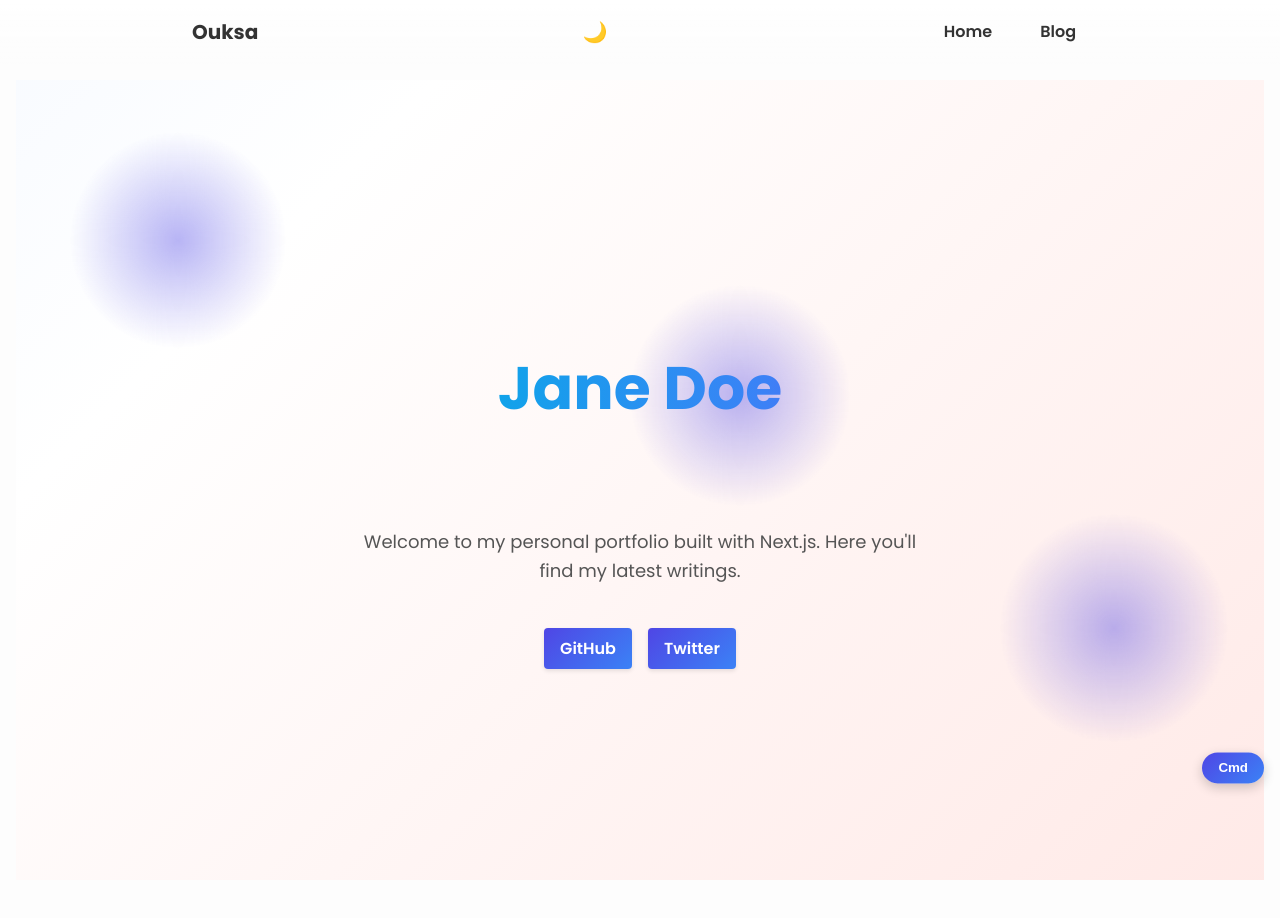
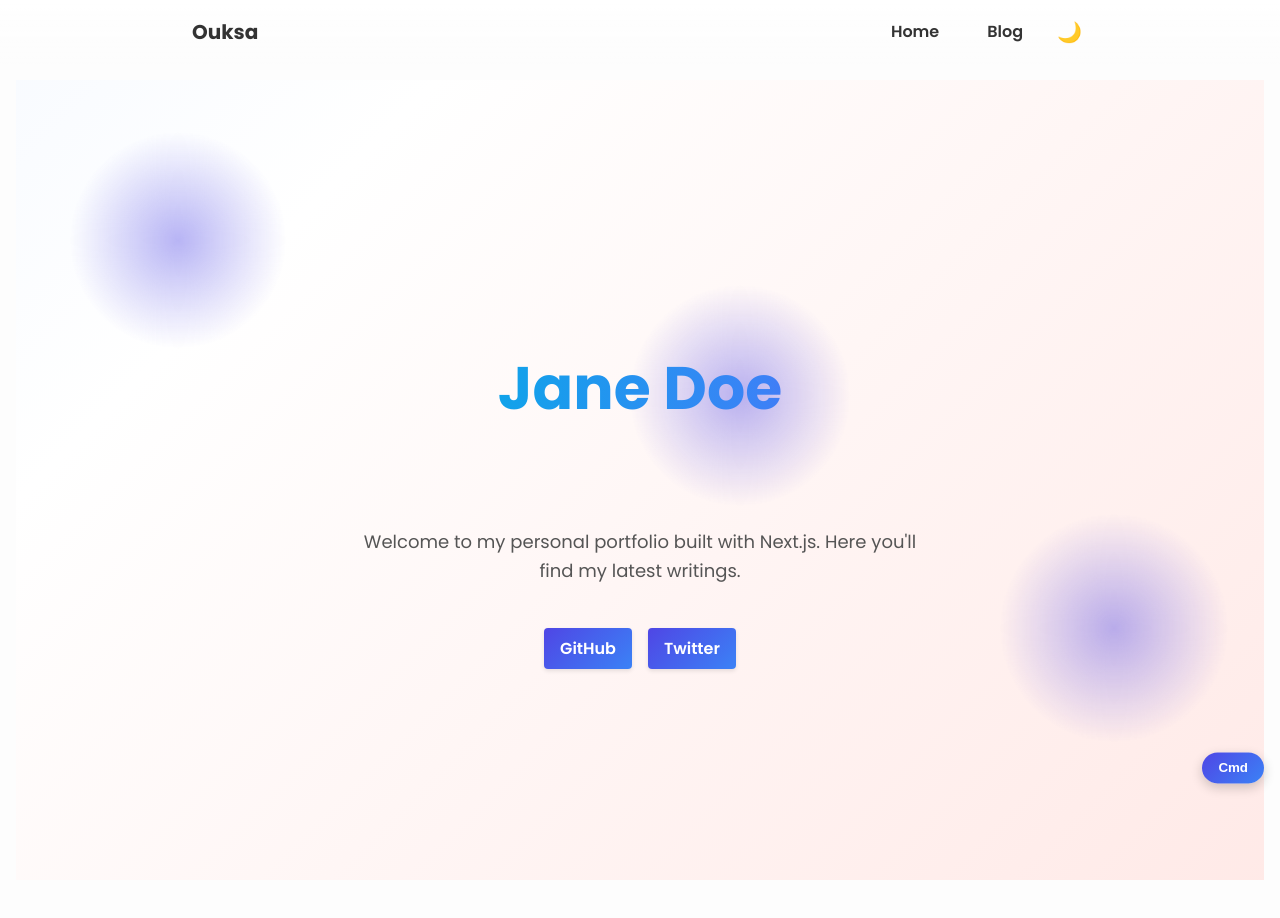
Before and after one commit to phalchanouksa/Portfolio, a Next.js app: page / in a window 1280 px wide. Shown: the top 918 px of the page. Built offline with nearby package versions, Linux system fonts and the light colour scheme.

Commit message:
Redesign navbar and fix hero background

```diff
--- a/src/app/page.module.css
+++ b/src/app/page.module.css
@@ -20,6 +20,10 @@
   background-size: 200% 200%;
   animation: gradientShift 15s ease infinite;
   z-index: -2;
+}
+
+[data-theme='dark'] .hero::before {
+  background: linear-gradient(135deg, #0d1117, #1a1d23, #222033);
 }
 
 @keyframes gradientShift {
--- a/src/components/Layout.module.css
+++ b/src/components/Layout.module.css
@@ -54,6 +54,12 @@
   font-size: 1.25rem;
   color: var(--foreground);
   text-decoration: none;
+}
+
+.menu {
+  display: flex;
+  align-items: center;
+  gap: 1rem;
 }
 
 .themeToggle {
--- a/src/components/Layout.tsx
+++ b/src/components/Layout.tsx
@@ -45,13 +45,7 @@ export default function Layout({ children }: { children: ReactNode }) {
       >
         <div className={styles.navContainer}>
           <Link href="/" className={`${styles.logo} ${styles.logoText}`}>Ouksa</Link>
-          <button
-            className={styles.themeToggle}
-            onClick={() => setTheme(theme === 'dark' ? 'light' : 'dark')}
-            aria-label="Toggle dark mode"
-          >
-            {theme === 'dark' ? '☀️' : '🌙'}
-          </button>
+          <div className={styles.menu}>
             <nav className={styles.nav}>
               <motion.div whileHover={{ scale: 1.1 }} whileTap={{ scale: 0.95 }}>
                 <Link href="/">Home</Link>
@@ -60,6 +54,14 @@ export default function Layout({ children }: { children: ReactNode }) {
                 <Link href="/blog">Blog</Link>
               </motion.div>
             </nav>
+            <button
+              className={styles.themeToggle}
+              onClick={() => setTheme(theme === 'dark' ? 'light' : 'dark')}
+              aria-label="Toggle dark mode"
+            >
+              {theme === 'dark' ? '☀️' : '🌙'}
+            </button>
+          </div>
         </div>
       </motion.header>
       <AnimatePresence mode="wait">
```
Lines whose indentation alone changed are shown as unchanged.
